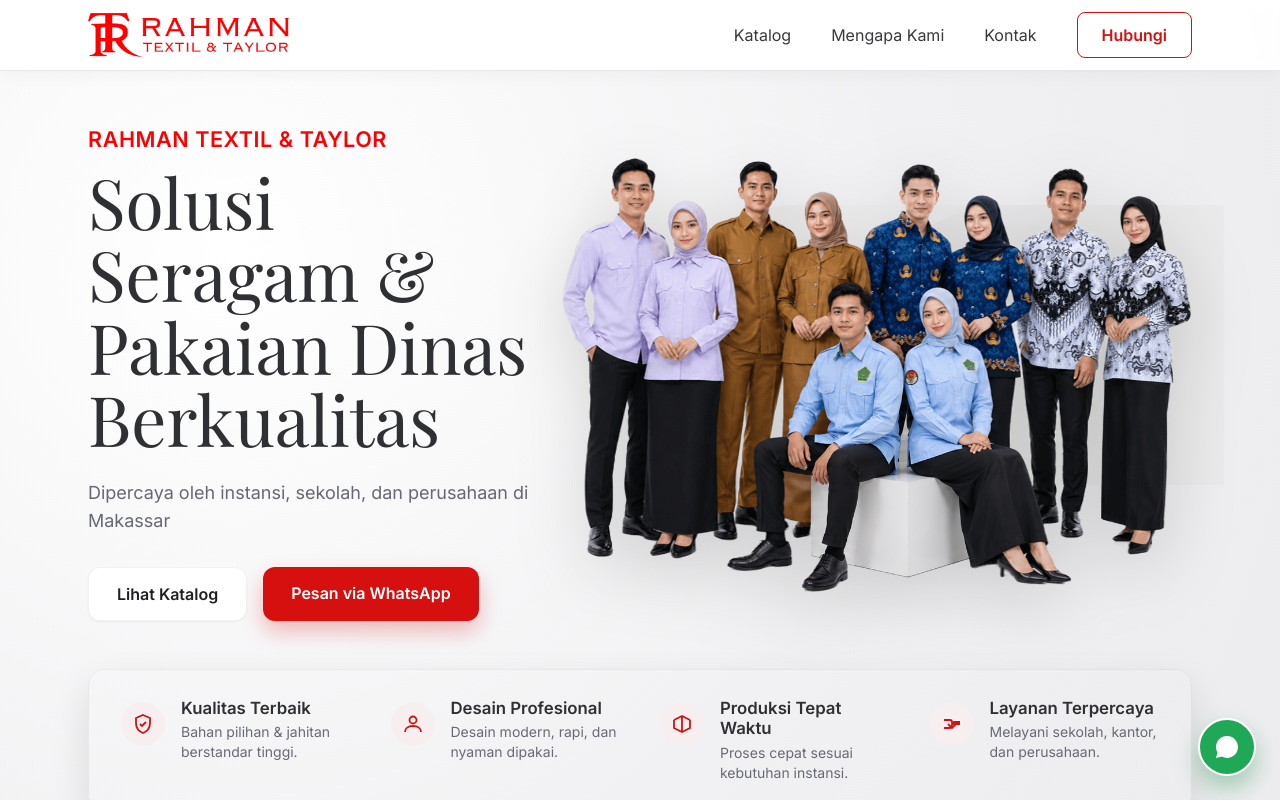
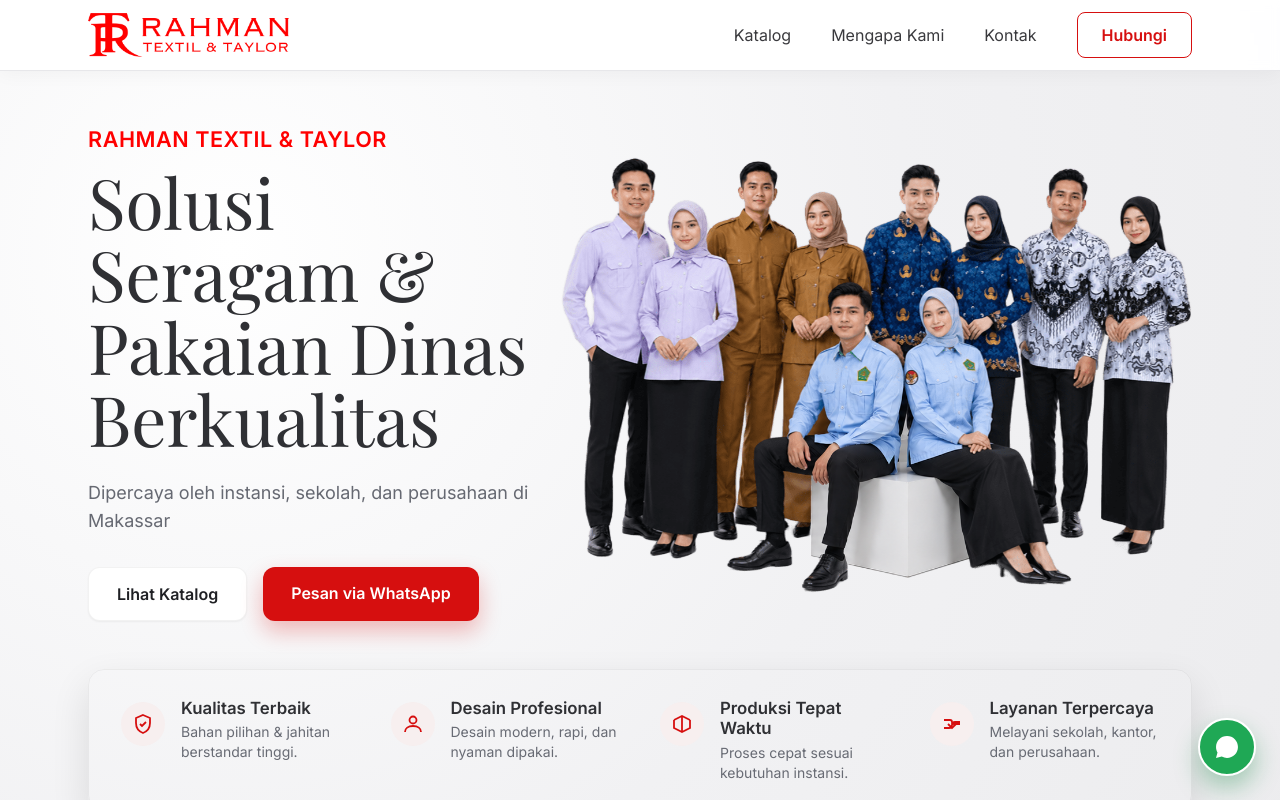
Before and after one commit to fnilvuwu/rahman-textil-tailor-website, a React (Vite) app: page / in a window 1280 px wide. Shown: the top 800 px of the page. Built offline with nearby package versions, Linux system fonts and the light colour scheme.

Commit message:
del: remove shadow from hero

```diff
--- a/src/components/hero/HeroSection.tsx
+++ b/src/components/hero/HeroSection.tsx
@@ -86,8 +86,6 @@ const Hero: React.FC = () => {
                         </div>
 
                         <div className="md:col-span-7 relative order-1 md:order-2 min-h-[240px] sm:min-h-[320px] lg:min-h-[380px]">
-                            <div className="absolute inset-x-0 top-12 mx-auto h-[240px] w-[360px] sm:h-[320px] sm:w-[480px] rounded-full bg-[radial-gradient(circle,#ffffff_0%,#ececec_70%)]" />
-                            <div className="absolute right-[-2rem] sm:right-[-2rem] top-12 h-[200px] w-[260px] sm:h-[280px] sm:w-[360px] rounded-tl-[180px] rounded-bl-[180px] bg-[#e8e8ea] opacity-75" />
                             <button
                                 type="button"
                                 onClick={openZoom}
@@ -97,7 +95,7 @@ const Hero: React.FC = () => {
                                 <img
                                     src={heroModel}
                                     alt="Model seragam khaki"
-                                    className="w-full h-auto object-contain drop-shadow-[0_20px_34px_rgba(0,0,0,0.15)]"
+                                    className="w-full h-auto object-contain"
                                 />
                             </button>
                         </div>
```
